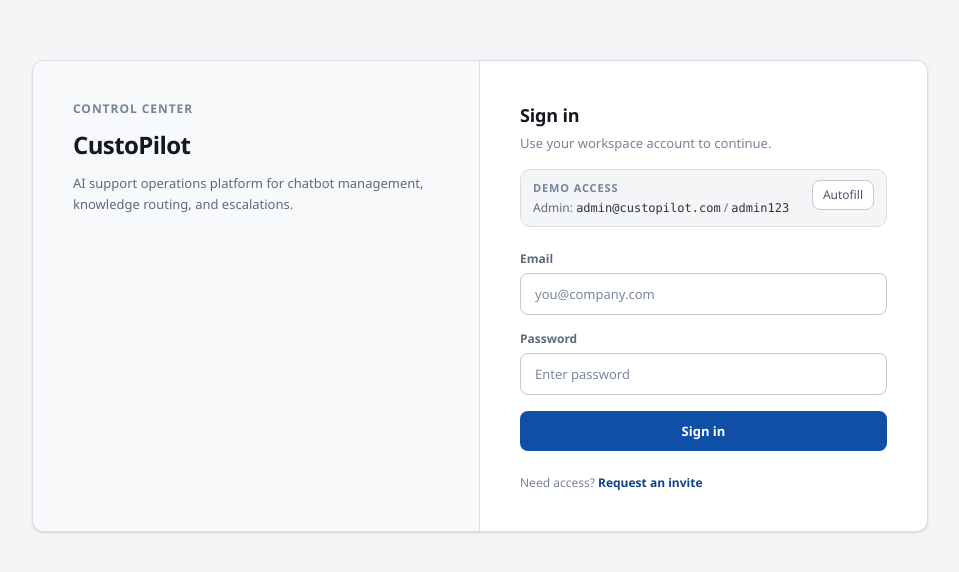
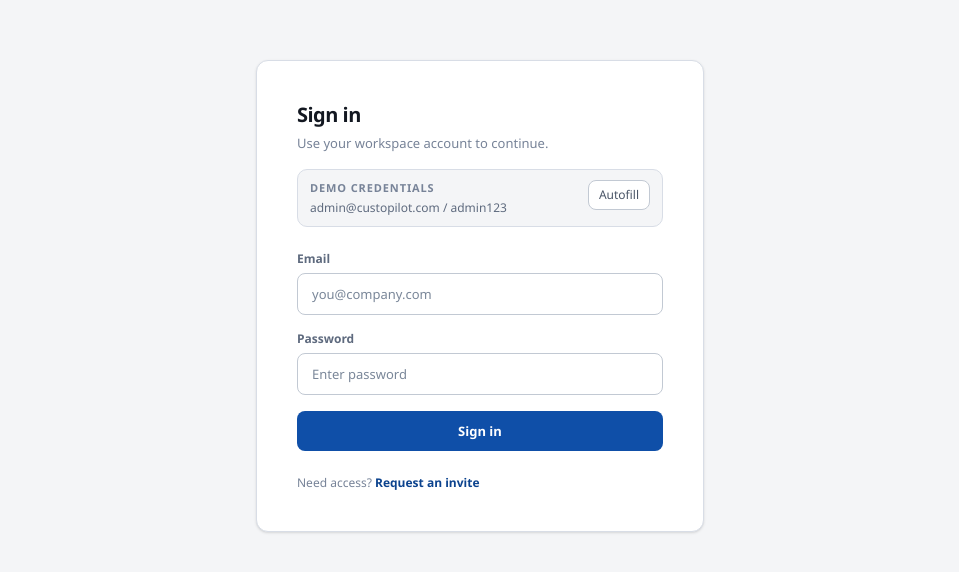
Before and after one commit to abhikarki/custoPilot, a React (Vite) app in the folder frontend/: page /login in a window 1280 px wide. Shown: the part 104-676 px from the top of the page, without its empty margins (160-1119 px from the left). Built offline with nearby package versions, Linux system fonts and the light colour scheme; no server answers.

Commit message:
login-UI-fix

```diff
--- a/frontend/src/pages/Login.jsx
+++ b/frontend/src/pages/Login.jsx
@@ -25,25 +25,16 @@
 
   return (
     <div className="min-h-screen bg-slate-50 flex items-center justify-center p-4 sm:p-6">
-      <div className="w-full max-w-4xl bg-white border border-slate-200 rounded-xl overflow-hidden shadow-sm">
-        <div className="grid grid-cols-1 md:grid-cols-2">
-          <section className="p-8 sm:p-10 border-b md:border-b-0 md:border-r border-slate-200 bg-slate-25">
-            <p className="text-xs font-semibold uppercase tracking-[0.08em] text-slate-500">Control Center</p>
-            <h1 className="mt-3 text-3xl font-bold text-slate-900 tracking-tight">CustoPilot</h1>
-            <p className="mt-3 text-sm text-slate-600 leading-relaxed">
-              AI support operations platform for chatbot management, knowledge routing, and escalations.
-            </p>
-          </section>
-
+      <div className="w-full max-w-md bg-white border border-slate-200 rounded-xl overflow-hidden shadow-sm">
         <section className="p-8 sm:p-10">
-            <h2 className="text-xl font-semibold text-slate-900">Sign in</h2>
+          <h1 className="text-2xl font-semibold text-slate-900 tracking-tight">Sign in</h1>
           <p className="text-sm text-slate-500 mt-1">Use your workspace account to continue.</p>
 
           <div className="mt-4 rounded-lg border border-slate-200 bg-slate-50 px-3 py-2.5">
             <div className="flex items-start justify-between gap-3">
               <div>
-                  <p className="text-[11px] font-semibold uppercase tracking-[0.08em] text-slate-500">Demo Access</p>
-                  <p className="mt-1 text-xs text-slate-600">Admin: <span className="font-mono text-slate-800">admin@custopilot.com</span> / <span className="font-mono text-slate-800">admin123</span></p>
+                <p className="text-[11px] font-semibold uppercase tracking-[0.08em] text-slate-500">Demo Credentials</p>
+                <p className="mt-1 text-xs text-slate-600">admin@custopilot.com / admin123</p>
               </div>
               <button
                 type="button"
@@ -114,6 +105,5 @@
         </section>
       </div>
     </div>
-    </div>
   )
 }
```
Lines whose indentation alone changed are shown as unchanged.
